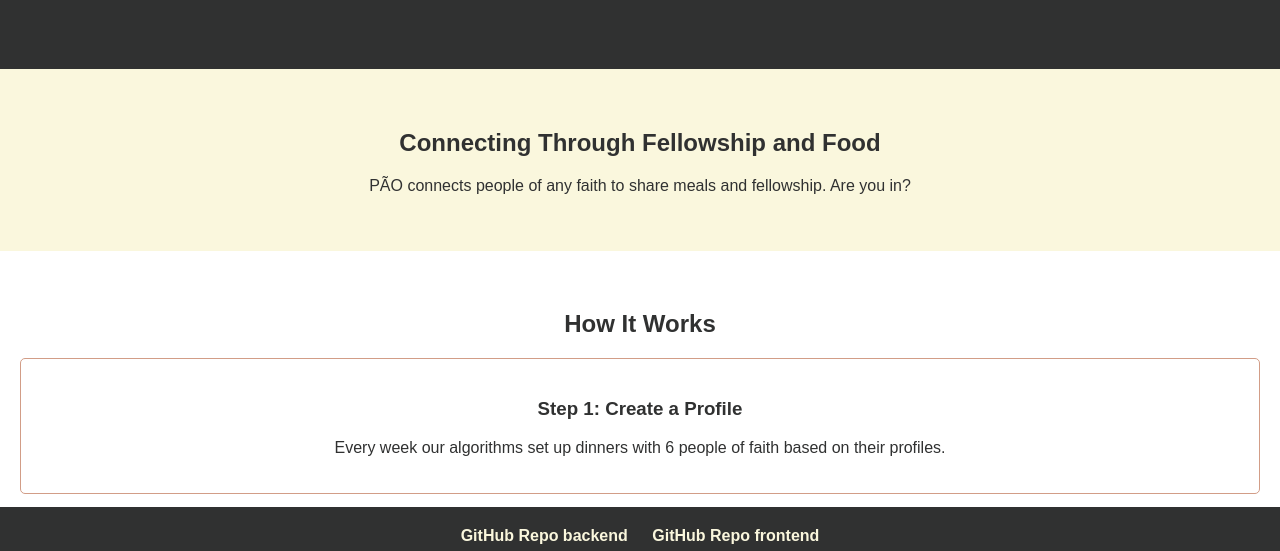
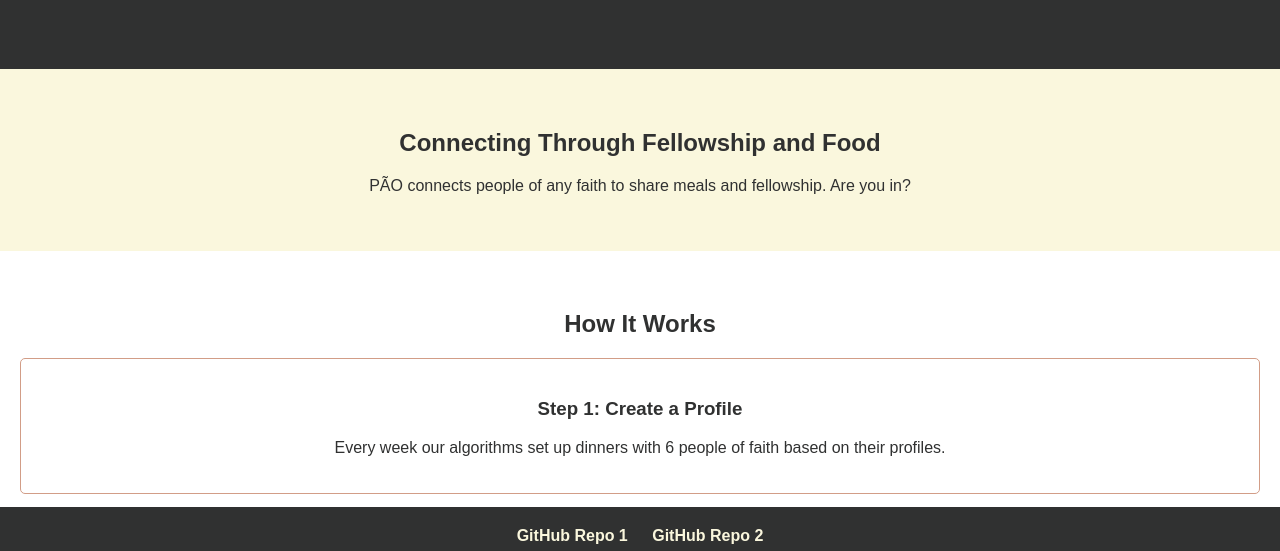
Before and after one commit to ConradPB/PAO-landing-page, a plain HTML site: page public/index.html in a window 1280 px wide. Shown: the part 235-786 px from the top of the page. Drawn offline with Linux system fonts and the light colour scheme.

Commit message:
updated index.html with footer

```diff
--- a/public/index.html
+++ b/public/index.html
@@ -63,8 +63,8 @@
 
     <footer class="footer">
         <div class="footer-content">
-            <a href="https://github.com/ConradPB/PAO.git" target="_blank">GitHub Repo backend</a>
-            <a href="https://github.com/ConradPB/PAOApp.git" target="_blank">GitHub Repo frontend</a>
+            <a href="https://github.com/your-github-repo-1" target="_blank">GitHub Repo 1</a>
+            <a href="https://github.com/your-github-repo-2" target="_blank">GitHub Repo 2</a>
         </div>
     </footer>
 
```
